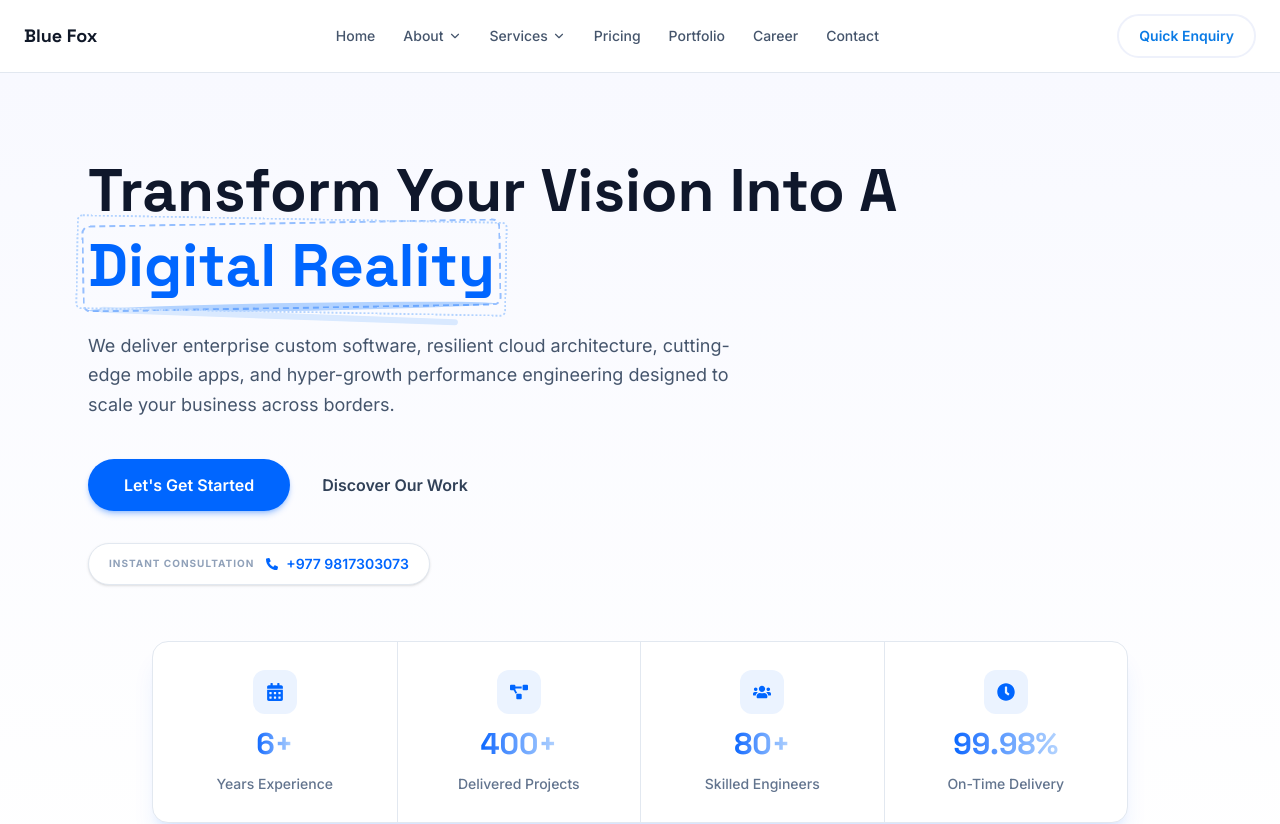
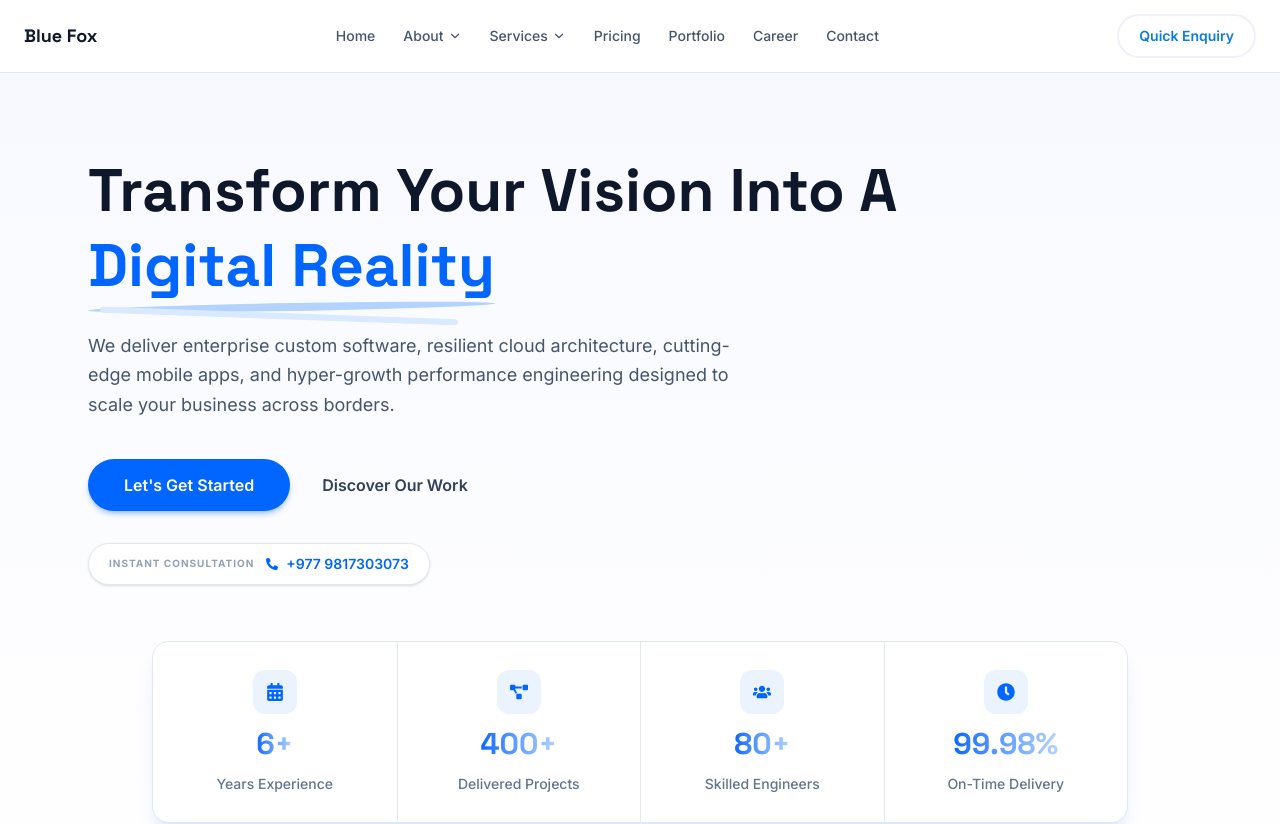
Before and after one commit to abhayaos/bluefox, a React (Vite) app: page / in a window 1280 px wide. Shown: the top 824 px of the page. Built offline with nearby package versions, Linux system fonts and the light colour scheme.

Commit message:
remove double border boxes from home hero heading

```diff
--- a/src/pages/Home.jsx
+++ b/src/pages/Home.jsx
@@ -45,8 +45,6 @@ export default function Home() {
               Digital Reality
               <span aria-hidden className="absolute left-0 -bottom-2 h-2 w-full -rotate-1 rounded-[50%] bg-primary-200" />
               <span aria-hidden className="absolute left-3 -bottom-4 h-1.5 w-[88%] rotate-2 rounded-full bg-primary-100" />
-              <span aria-hidden className="absolute inset-x-[-6px] -inset-y-1.5 -rotate-1 border-2 border-dashed border-primary/40 rounded-lg" />
-              <span aria-hidden className="absolute inset-x-[-12px] -inset-y-2.5 rotate-1 border-2 border-dotted border-primary-200 rounded-md" />
             </span>
           </h1>
 
```
